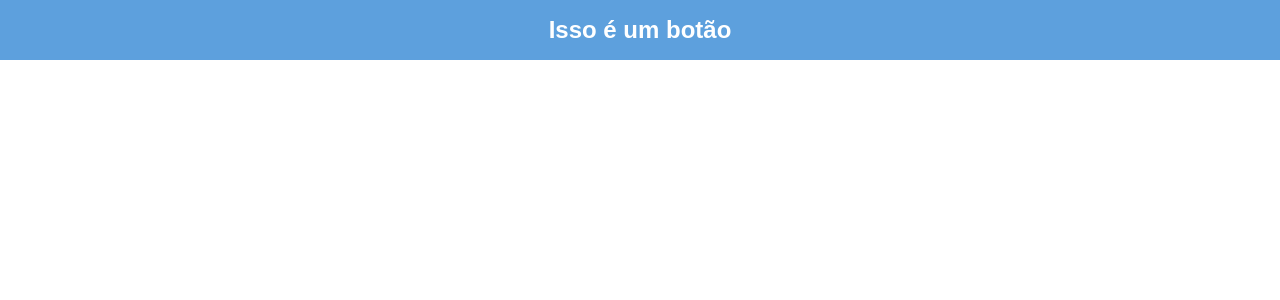
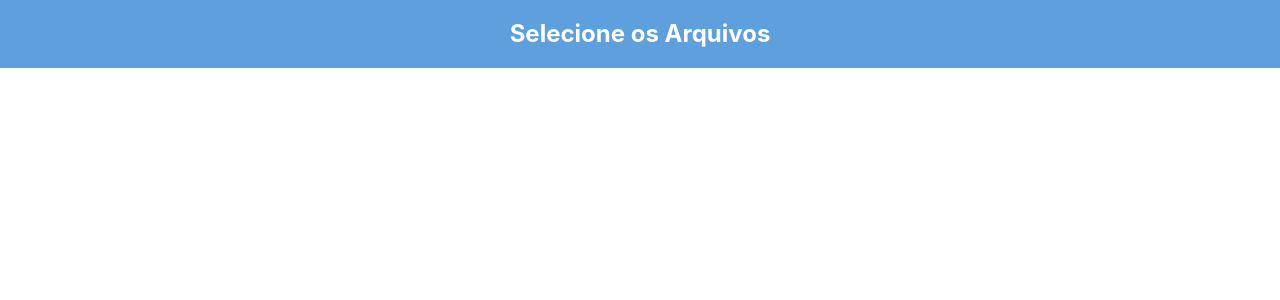
Before and after one commit to Diogoloiola/converter-frontent, a Vue app: page / in a window 1280 px wide. Shown: the top 300 px of the page. Built offline with nearby package versions, Linux system fonts and the light colour scheme.

Commit message:
create AppUploadFiles

```diff
--- a/src/App.vue
+++ b/src/App.vue
@@ -1,7 +1,7 @@
 <template>
-  <AppButton content="Isso é um botão"/>
+  <AppUploadFiles />
 </template>
 
 <script setup lang="ts">
-  import AppButton from './components/AppButton.vue';
+  import AppUploadFiles from './components/AppUploadFiles.vue';
 </script>
--- /dev/null
+++ b/src/components/AppUploadFiles.vue
@@ -0,0 +1,60 @@
+<template>
+    <div class="inputfile-box">
+        <input type="file" id="file" class="inputfile" @change='uploadFile($event)'>
+        <label for="file">
+            <div class="file-box">
+                Selecione os Arquivos
+            </div>
+        </label>
+    </div>
+    <div>
+        <div v-for="(file, i) in files" :key="i">
+            {{ file.name }}
+            <span class="remove" @click="removeElement(i)">&times;</span>
+        </div>
+    </div>
+</template>
+
+<style scoped>
+.inputfile-box {
+    position: relative;
+}
+
+.inputfile {
+    display: none;
+}
+
+.file-box {
+    background-color: #5da0dd;
+    color: var(--white);
+    font-size: 1.5rem;
+    font-weight: bold;
+    padding: 1rem;
+    display: flex;
+    align-items: center;
+    justify-content: center;
+}
+
+.remove {
+    font-size: 1rem;
+}
+
+.remove:hover {
+    cursor: pointer;
+}
+</style>
+
+<script setup lang="ts">
+import { ref } from 'vue';
+
+const files = ref<File[]>();
+
+const uploadFile = (event: Event) => {
+    const target = event.target as HTMLInputElement;
+    files.value = Array.from(target.files as FileList);
+}
+
+const removeElement = (id: number) => {
+    files.value = files.value?.filter((file, index) => index !== id)
+}
+</script>
```
